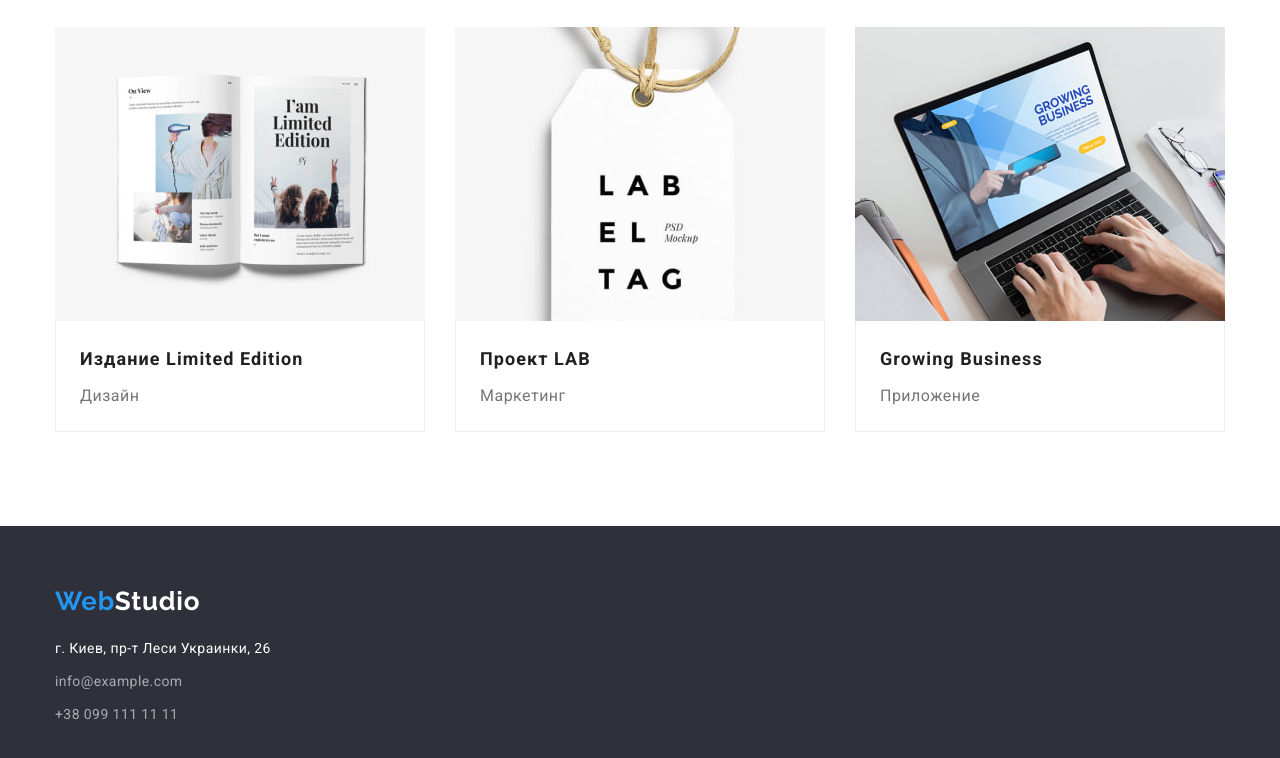
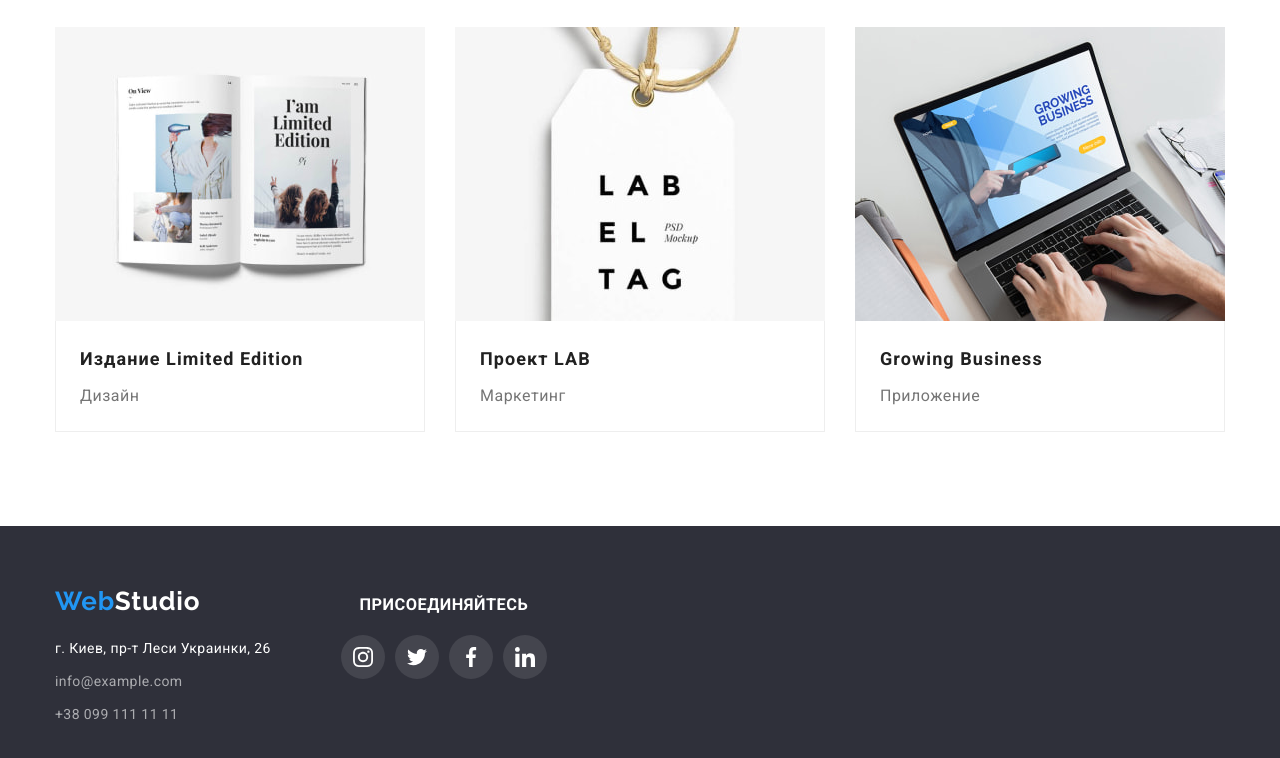
Before and after one commit to AnnaRakarchuk/goit-markup-hw-04, a plain HTML site: page portfolio.html in a window 1280 px wide. Shown: the part 1106-1864 px from the top of the page. Drawn offline with nearby package versions, Linux system fonts and the light colour scheme.

Commit message:
Add icons in footer and styles for icons

```diff
--- a/css/styles.css
+++ b/css/styles.css
@@ -157,6 +157,7 @@ img {
 .contacts-item {
   margin-right: 50px;
 }
+
 .contacts-item:last-child {
   margin-right: 0;
 }
@@ -178,7 +179,7 @@ img {
 
 .icon-contacts {
   margin-right: 10px;
-  fill: currentColor;
+  fill: var(--icon-header-cl);
 }
 
 /*======================
@@ -256,7 +257,7 @@ img {
   width: 270px;
   margin-right: 30px;
 }
-.container-icon{
+.container-icon {
   padding: 25px 100px;
   margin-bottom: 30px;
   display: flex;
@@ -427,6 +428,13 @@ img {
   padding-bottom: 60px;
   background-color: var(--dark-bg-cl);
 }
+.join{
+  display: flex;
+  align-items: baseline;
+}
+.container-address{
+  margin-right: 70px;
+}
 .footer-logo {
   display: block;
   margin-bottom: 20px;
@@ -467,6 +475,9 @@ img {
 }
 
 .join-title {
+  display: flex;
+  align-items: center;
+  justify-content: center;
   margin-bottom: 20px;
 
   font-weight: 700;
@@ -542,6 +553,8 @@ img {
 .portfolio-btn:focus {
   color: var(--secondary-txt-white);
   background-color: var(--bgd-button);
+  box-shadow: 0px 3px 1px rgba(0, 0, 0, 0.1), 0px 1px 2px rgba(0, 0, 0, 0.08),
+    0px 2px 2px rgba(0, 0, 0, 0.12);
 }
 
 .portfolio-cards {
@@ -563,8 +576,14 @@ img {
 }
 
 .portfolio-link {
+  display: block;
   text-decoration: none;
   color: currentColor;
+}
+.portfolio-link:hover,
+.portfolio-link:focus {
+  box-shadow: 0px 1px 1px rgba(0, 0, 0, 0.12), 0px 4px 4px rgba(0, 0, 0, 0.06),
+    1px 4px 6px rgba(0, 0, 0, 0.16);
 }
 
 .card-group {
--- a/portfolio.html
+++ b/portfolio.html
@@ -21,6 +21,7 @@
     <link rel="stylesheet" href="./css/styles.css" />
   </head>
   <body>
+    <!--Хедер-->
     <header class="header">
       <div class="container header-container">
         <nav class="navigation">
@@ -41,10 +42,20 @@
         </nav>
         <ul class="contacts list">
           <li class="contacts-item">
-            <a class="contacts-link link" href="mailto:info@devstudio.com">info@devstudio.com</a>
+            <a class="contacts-link link" href="mailto:info@devstudio.com">
+              <svg class="icon-contacts link" width="16" height="12">
+                <use href="./images/sprite.svg#icon-envelope"></use>
+              </svg>
+              info@devstudio.com</a
+            >
           </li>
           <li class="contacts-item">
-            <a class="contacts-link link" href="tel:+380961111111">+38 096 111 11 11</a>
+            <a class="contacts-link link" href="tel:+380961111111">
+              <svg class="icon-contacts link" width="10" height="16">
+                <use href="./images/sprite.svg#icon-smartphone"></use>
+              </svg>
+              +38 096 111 11 11</a
+            >
           </li>
         </ul>
       </div>
@@ -214,8 +225,10 @@
         </div>
       </section>
     </main>
+    <!--Футер-->
     <footer class="footer">
-      <div class="container">
+      <div class="container join">
+        <div class="container-address">
           <a class="link-logo link footer-logo" href="./index.html" lang="en"
             >Web<span class="footer-logo-studio">Studio</span>
           </a>
@@ -241,6 +254,58 @@
             </ul>
           </address>
         </div>
+
+        <div class="footer-join">
+          <h3 class="join-title">Присоединяйтесь</h3>
+          <ul class="join-list list">
+            <li class="join-item">
+              <a
+                class="join-link link"
+                href=""
+                target="_blank"
+                rel="noopener noreferrer"
+                aria-label="иконка Instagram"
+                ><svg class="join-icon" width="20" height="20">
+                  <use href="./images/sprite.svg#icon-instagram"></use></svg
+              ></a>
+            </li>
+            <li class="join-item">
+              <a
+                class="join-link link"
+                href=""
+                target="_blank"
+                rel="noopener noreferrer"
+                aria-label="иконка Twitter"
+                ><svg class="join-icon" width="20" height="20">
+                  <use href="./images/sprite.svg#icon-twitter"></use></svg
+              ></a>
+            </li>
+            <li class="join-item">
+              <a
+                class="join-link link"
+                href=""
+                target="_blank"
+                rel="noopener noreferrer"
+                aria-label="иконка Facebook"
+                ><svg class="join-icon" width="20" height="20">
+                  <use href="./images/sprite.svg#icon-facebook"></use></svg
+              ></a>
+            </li>
+            <li class="join-item">
+              <a
+                class="join-link link"
+                href=""
+                target="_blank"
+                rel="noopener noreferrer"
+                aria-label="иконка Linkedin"
+              >
+                <svg class="join-icon" width="20" height="20">
+                  <use href="./images/sprite.svg#icon-linkedin"></use></svg
+              ></a>
+            </li>
+          </ul>
+        </div>
+      </div>
     </footer>
   </body>
 </html>
```
Also changed, not shown: index.html (+12 -7 lines). Lines whose indentation alone changed are shown as unchanged.
